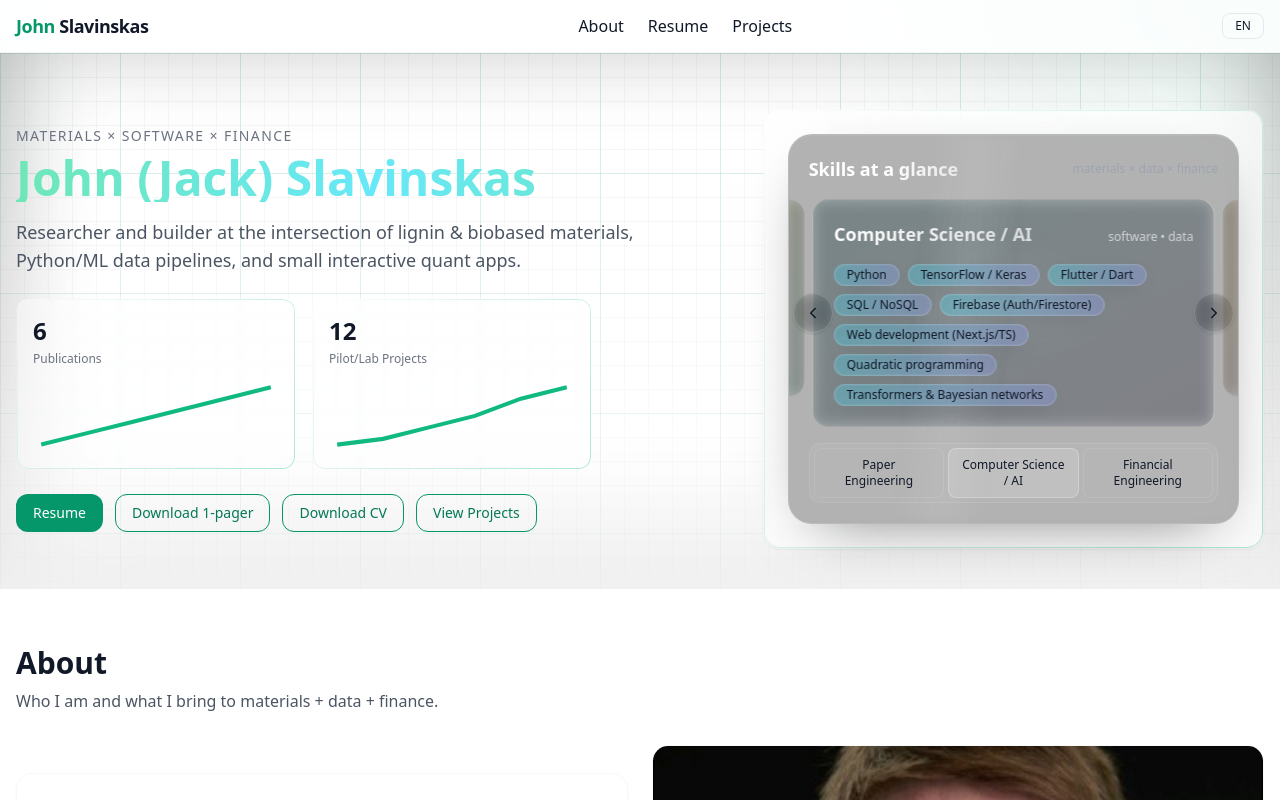
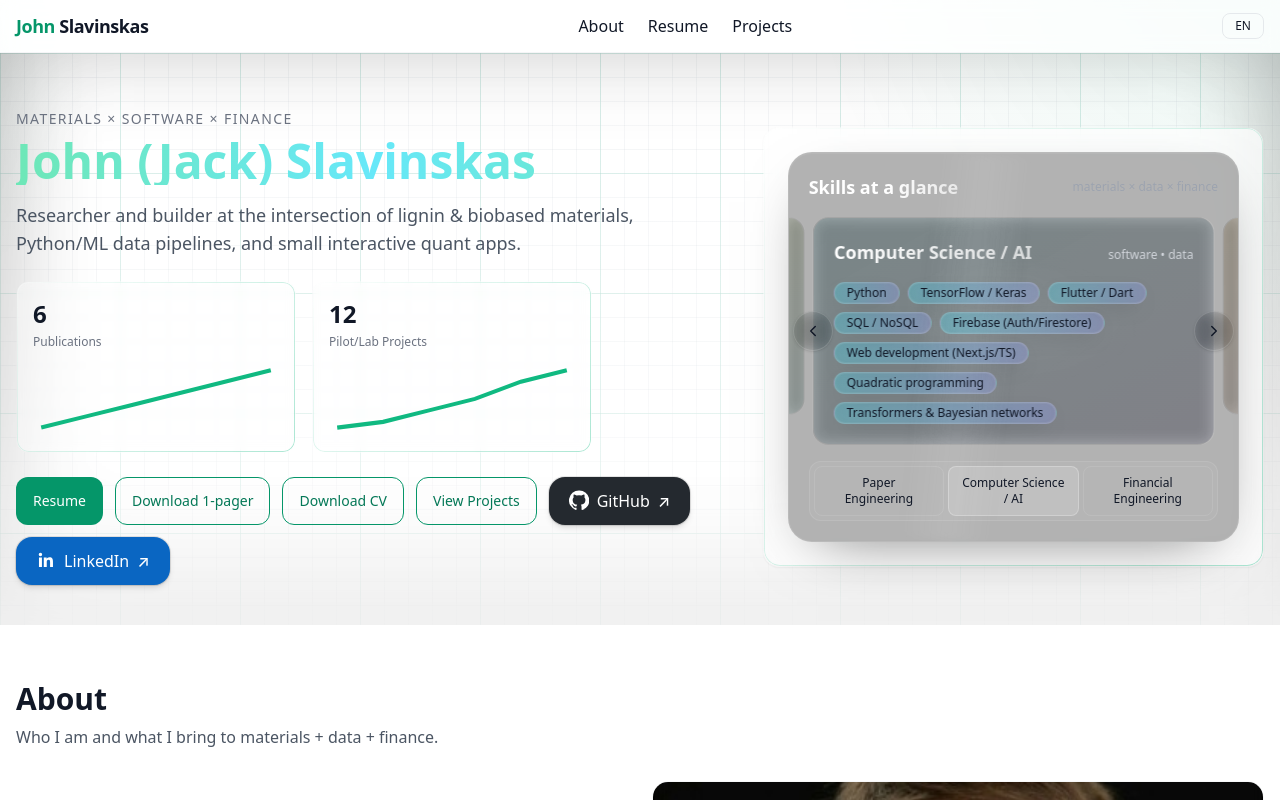
Before and after one commit to Tridude5/JohnSlavinskas, a Next.js app: page / in a window 1280 px wide. Shown: the top 800 px of the page. Built offline with nearby package versions, Linux system fonts and the light colour scheme; no server answers.

Commit message:
Update page.tsx

```diff
--- a/app/page.tsx
+++ b/app/page.tsx
@@ -257,6 +257,35 @@ export default function Page() {
               <MagneticButton href={`${base}/downloads/Resume%20P.pdf`} download="John_Slavinskas_Resume_1p.pdf" className="btn-outline inline-block">Download 1-pager</MagneticButton>
               <MagneticButton href={`${base}/downloads/CV-P.pdf`} download="John_Slavinskas_CV.pdf" className="btn-outline inline-block">Download CV</MagneticButton>
               <Link href="/projects" className="btn-outline">View Projects</Link>
+
+              {/* External brand buttons */}
+              <a
+                href="https://github.com/Tridude5"
+                target="_blank"
+                rel="noopener noreferrer"
+                className="inline-flex items-center gap-2 rounded-2xl px-5 py-3 bg-[#24292F] text-white font-medium shadow-md ring-1 ring-black/10 hover:shadow-lg hover:-translate-y-0.5 transition"
+                aria-label="Open my GitHub profile in a new tab"
+              >
+                <svg className="h-5 w-5 -mt-px" viewBox="0 0 24 24" aria-hidden="true">
+                  <path fill="currentColor" d="M12 .5a12 12 0 0 0-3.79 23.39c.6.11.82-.26.82-.58v-2.05c-3.34.73-4.04-1.61-4.04-1.61-.55-1.39-1.34-1.76-1.34-1.76-1.1-.75.08-.73.08-.73 1.22.09 1.86 1.25 1.86 1.25 1.08 1.85 2.83 1.32 3.52 1 .11-.79.42-1.32.76-1.62-2.67-.31-5.48-1.34-5.48-5.96 0-1.32.47-2.39 1.24-3.23-.13-.31-.54-1.56.12-3.25 0 0 1.01-.32 3.3 1.23a11.5 11.5 0 0 1 6 0c2.3-1.55 3.3-1.23 3.3-1.23.66 1.69.25 2.94.12 3.25.77.84 1.24 1.91 1.24 3.23 0 4.63-2.81 5.64-5.49 5.95.44.38.83 1.12.83 2.26v3.35c0 .32.22.7.83.58A12 12 0 0 0 12 .5Z"/>
+                </svg>
+                <span>GitHub</span>
+                <span aria-hidden>↗</span>
+              </a>
+
+              <a
+                href="https://www.linkedin.com/in/john-slavinskas/"
+                target="_blank"
+                rel="noopener noreferrer"
+                className="inline-flex items-center gap-2 rounded-2xl px-5 py-3 bg-[#0A66C2] text-white font-medium shadow-md ring-1 ring-black/10 hover:shadow-lg hover:-translate-y-0.5 transition"
+                aria-label="Open my LinkedIn profile in a new tab"
+              >
+                <svg className="h-5 w-5 -mt-px" viewBox="0 0 24 24" aria-hidden="true">
+                  <path fill="currentColor" d="M20.45 20.45h-3.56v-5.57c0-1.33-.02-3.04-1.85-3.04-1.85 0-2.14 1.45-2.14 2.95v5.66H9.34V9h3.41v1.56h.05c.47-.9 1.62-1.85 3.33-1.85 3.56 0 4.22 2.34 4.22 5.39v6.35ZM5.34 7.44A2.06 2.06 0 1 1 5.33 3.3a2.06 2.06 0 0 1 .01 4.14ZM7.12 20.45H3.56V9h3.56v11.45Z"/>
+                </svg>
+                <span>LinkedIn</span>
+                <span aria-hidden>↗</span>
+              </a>
             </div>
           </div>
 
```
